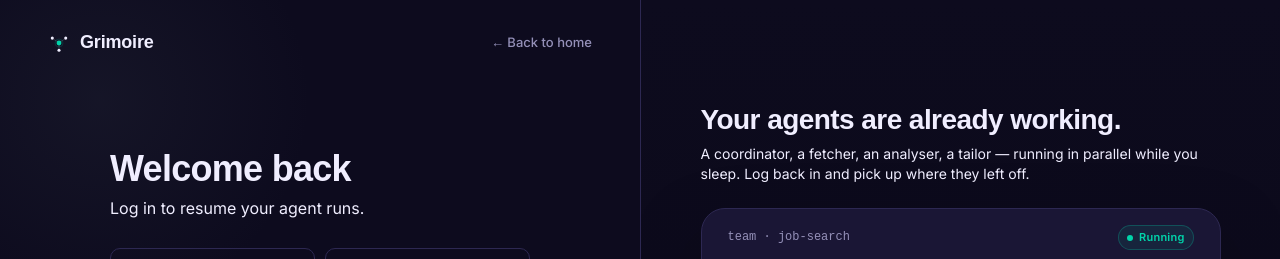
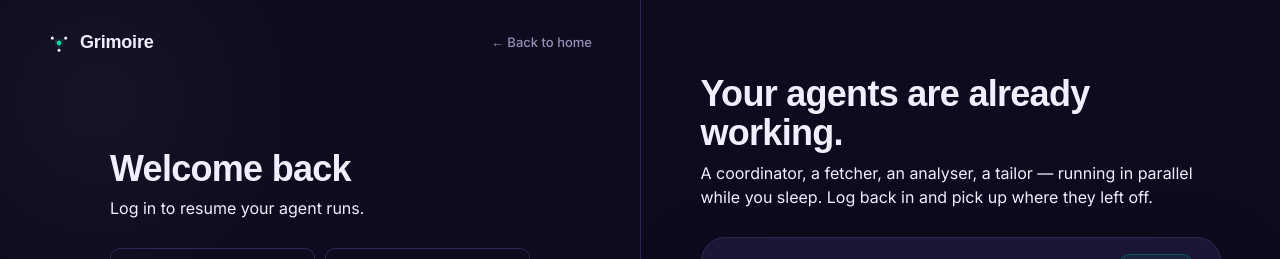
Before and after one commit to Pzhang768/Grimore-app, a Next.js app: page /login in a window 1280 px wide. Shown: the top 259 px of the page. Built offline with nearby package versions, Linux system fonts and the light colour scheme; no server answers.

Commit message:
fix: match visual side heading and body font sizes to form side

```diff
--- a/src/components/LoginForm/LoginForm.tsx
+++ b/src/components/LoginForm/LoginForm.tsx
@@ -277,11 +277,11 @@
         <Box sx={{ position: 'relative', zIndex: 1, width: '100%', maxWidth: 520 }}>
           <Typography
             variant="h2"
-            sx={{ fontSize: 28, letterSpacing: '-0.02em', lineHeight: 1.2, mb: 1 }}
+            sx={{ fontSize: 36, lineHeight: 1.1, letterSpacing: '-0.02em', mb: 1 }}
           >
             Your agents are already working.
           </Typography>
-          <Typography variant="body2" color="text.secondary" sx={{ mb: 3 }}>
+          <Typography variant="body1" color="text.secondary" sx={{ mb: 3.5 }}>
             A coordinator, a fetcher, an analyser, a tailor — running in parallel while you sleep.
             Log back in and pick up where they left off.
           </Typography>
```
